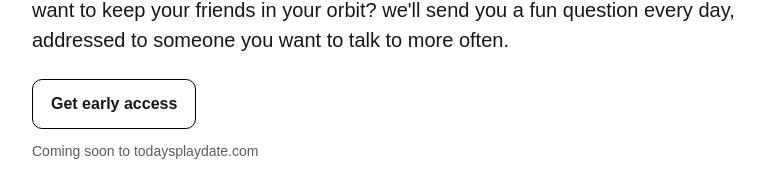
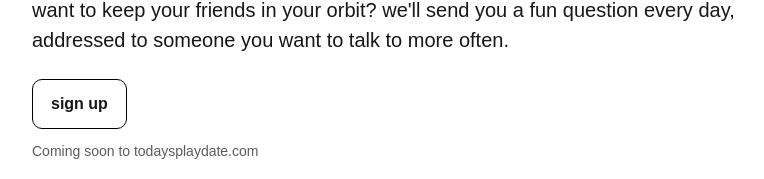
Before and after one commit to shaune-marx/nextjs-boilerplate, a Next.js app: page / in a window 1280 px wide. Shown: the part 381-560 px from the top of the page, without its empty margins (248-1012 px from the left). Built offline with nearby package versions, Linux system fonts and the light colour scheme.

Commit message:
Update page.tsx

```diff
--- a/app/page.tsx
+++ b/app/page.tsx
@@ -29,7 +29,7 @@ export default function Home() {
             fontWeight:600
           }}
         >
-          Get early access
+          sign up
         </a>
         <p style={{marginTop:12,fontSize:14,opacity:.7}}>
           Coming soon to todaysplaydate.com
```
